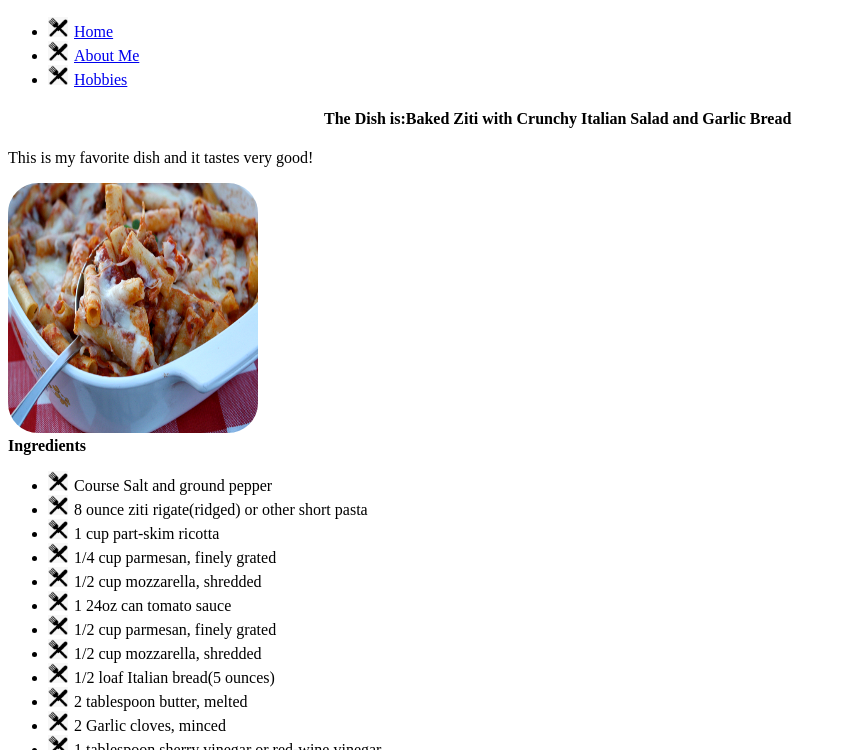
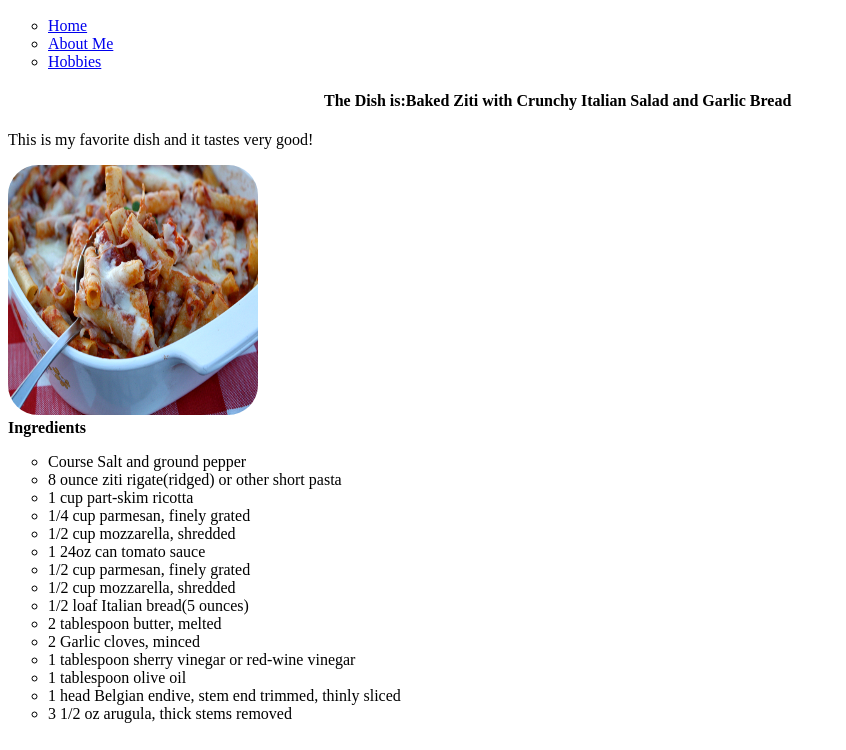
Before and after one commit to smminassian/Exercise2, a plain HTML site: page recipe.html in a window 1280 px wide. Shown: the part 50-800 px from the top of the page, without its empty margins (0-846 px from the left). Drawn offline with Linux system fonts and the light colour scheme.

Commit message:
I deleted some code

```diff
--- a/styles.css
+++ b/styles.css
@@ -19,7 +19,7 @@
 }
 
 
-/*47 css properties right now */
+/*43 css properties right now */
 .page1 ul {
      list-style-type: square;
      border: solid;
@@ -106,16 +106,10 @@
      writing-mode: vertical-rl;
 }
 
-.recipe li::before {
-     content: "";
-     width: 20px;
-     height: 20px;
-     display: inline-block;
-     background-image: url("images/fork.png");
-     background-size: cover;
-     margin-right: 6px;
+
+.recipe li {
+     list-style-type: circle;
 }
-
 
 .recipe h2 {
      font-style: oblique;
```
